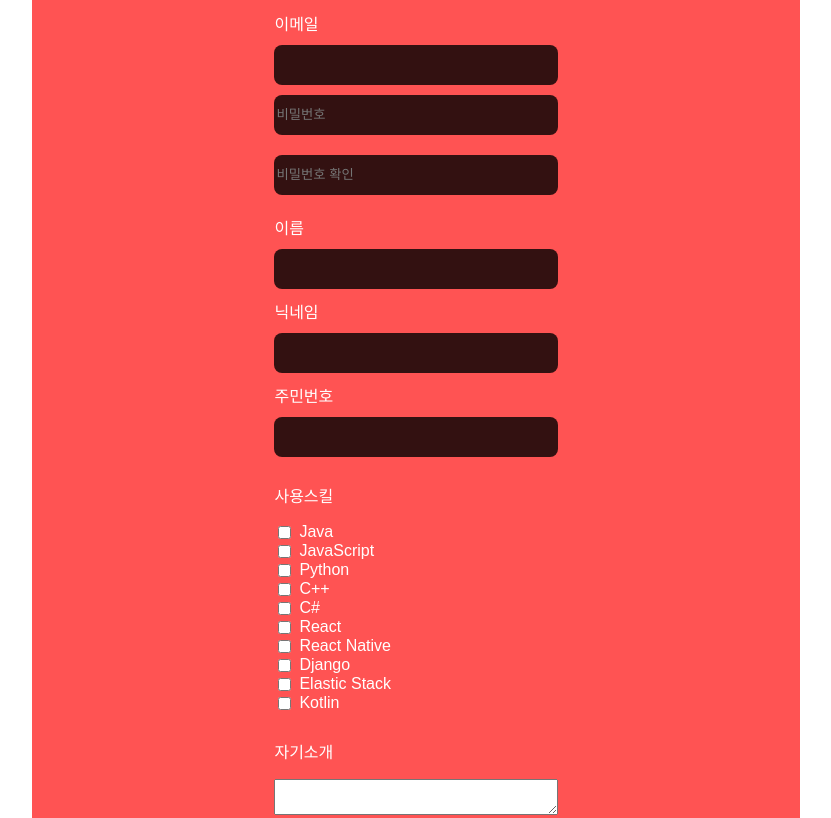
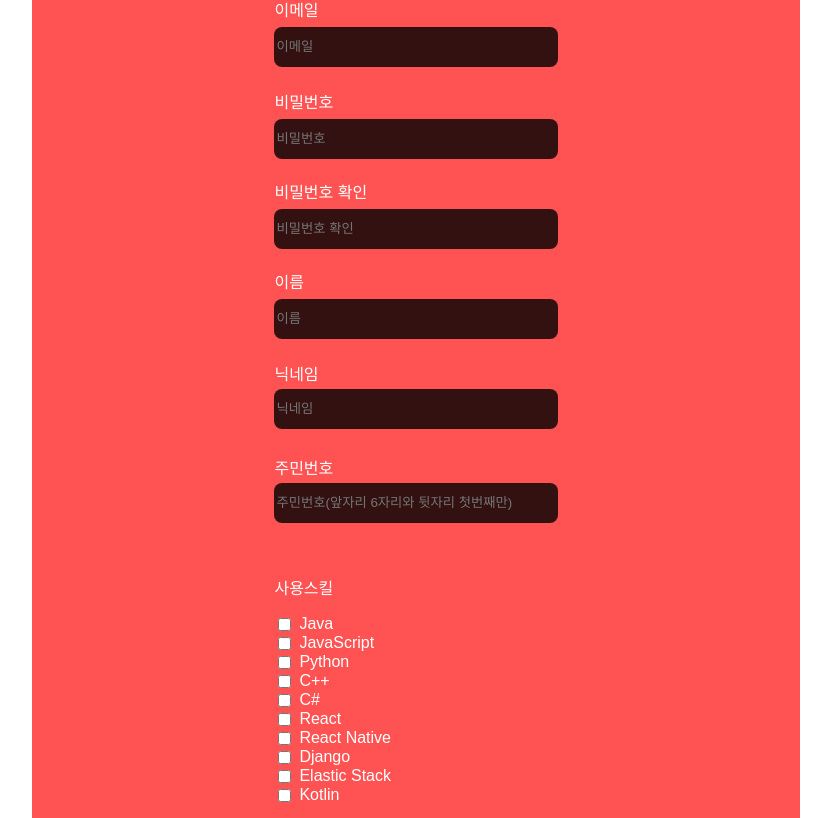
Before and after one commit to tpgh1554/Comprehensive_front, a React (Create React App) app: page /apueda/mypage/memberupdate in a window 1280 px wide. Shown: the part 482-1300 px from the top of the page, without its empty margins (224-1055 px from the left). Built offline with nearby package versions, Linux system fonts and the light colour scheme; no server answers; a web font is replaced by a local one.

Commit message:
회원관리 스타일 수정중

```diff
--- a/src/login/FindPw.jsx
+++ b/src/login/FindPw.jsx
@@ -3,6 +3,7 @@ import {
   Box,
   Contents,
   InputContainer,
+  ShortInputContainer,
   EmailBox,
   ShortInput,
   CheckBtn,
@@ -107,6 +108,7 @@ const FindPw = () => {
           <h2>비밀번호 찾기</h2>
           <InputContainer>
             <EmailBox>
+              <ShortInputContainer>
                 <ShortInput
                   placeholder="이메일"
                   value={email}
@@ -115,6 +117,7 @@ const FindPw = () => {
                 <CheckBtn onClick={authorizeMail} disabled={!emailValid}>
                   인증
                 </CheckBtn>
+              </ShortInputContainer>
               <span id="hint">
                 {email.length > 0 && (
                   <p className={emailValid ? "success" : "error"}>
@@ -124,6 +127,7 @@ const FindPw = () => {
               </span>
             </EmailBox>
             <EmailBox>
+              <ShortInputContainer>
                 <ShortInput
                   placeholder="인증번호"
                   value={inputCode}
@@ -132,6 +136,7 @@ const FindPw = () => {
                 <CheckBtn onClick={checkCode} disabled={codeValid}>
                   확인
                 </CheckBtn>
+              </ShortInputContainer>
             </EmailBox>
           </InputContainer>
           <SubmitBtn onClick={openModal}>찾기</SubmitBtn>
--- a/src/login/Login.jsx
+++ b/src/login/Login.jsx
@@ -18,14 +18,24 @@ const Container = styled.div`
   & button {
     border-radius: 8px;
     cursor: pointer;
+
     &:hover {
-      /* background-color: #c72519; */
-      background-color: white; /* hover 시 배경색 변경 */
+      background-color: white;
       border: 2px solid black;
       color: black;
     }
     &:active {
-      background-color: #87160e; /* 클릭 시 배경색 변경 */
+      background-color: #87160e;
+    }
+  }
+  & .findBtn {
+    border: 0;
+    background: none;
+    display: flex;
+    color: white;
+    &:hover {
+      background: none;
+      border: none;
     }
   }
 `;
@@ -37,7 +47,6 @@ const Box = styled.div`
   justify-content: center;
   align-items: center;
   border: 3px solid #ff5353;
-  /* background: rgba(255, 83, 53, 0.8); */
   background-color: #ff5353;
   border-radius: 10px;
   padding: 30px;
@@ -88,12 +97,7 @@ const ButtonBox = styled.div`
   width: 40%;
   justify-content: right;
 `;
-const FindBtn = styled.button`
-  border: 0;
-  background: none;
-  display: flex;
-  color: white;
-`;
+
 const SummitBtnBox = styled.div`
   display: flex;
   flex-direction: column;
@@ -180,9 +184,13 @@ const LoginPage = () => {
               onChange={(e) => setPassword(e.target.value)}
             />
             <ButtonBox>
-              <FindBtn onClick={handleFindId}>아이디찾기</FindBtn>
+              <button onClick={handleFindId} className="findBtn">
+                아이디찾기
+              </button>
               <span> / </span>
-              <FindBtn onClick={handleFindPw}>비밀번호찾기</FindBtn>
+              <button onClick={handleFindPw} className="findBtn">
+                비밀번호찾기
+              </button>
             </ButtonBox>
           </InputContainer>
           <SummitBtnBox>
--- a/src/login/MemberUpdate.js
+++ b/src/login/MemberUpdate.js
@@ -4,9 +4,8 @@ import {
   Contents,
   ProfileBox,
   InputContainer,
+  LongInputContainer,
   EmailBox,
-  ShortInput,
-  CheckBtn,
   LongInput,
   SkillCheck,
   SkillContext,
@@ -20,6 +19,27 @@ import { useNavigate } from "react-router-dom";
 import { storage } from "../api/firebase/Firebase";
 import AxiosApi from "../api/AxiosApi";
 import basicProfile from "../image/person-icon2.png";
+import styled from "styled-components";
+const EmailTag = styled.p`
+  margin-bottom: -20px;
+`;
+const PasswordTag = styled.p`
+  margin-bottom: 12px;
+  margin-top: -14px;
+`;
+const PasswordConcordTag = styled.p`
+  margin-bottom: -20px;
+`;
+const NameTag = styled.p`
+  margin-bottom: -20px;
+`;
+const NicknameTag = styled.p`
+  margin-top: -14px;
+  margin-bottom: 10px;
+`;
+const IdentityTag = styled.p`
+  margin-top: -10px;
+`;
 
 const MemberUpdate = () => {
   // 입력하는 값을 저장하기 위한 것들
@@ -267,7 +287,7 @@ const MemberUpdate = () => {
       <Box>
         <Contents>
           <h1>회원 정보 수정</h1>
-          <ProfileBox className="profileImgPath">
+          <ProfileBox className="profile">
             <div className="imgBox">
               <img src={imgSrc} alt="프로필이미지" />
             </div>
@@ -279,21 +299,31 @@ const MemberUpdate = () => {
           </ProfileBox>
 
           <InputContainer>
-            <span>이메일</span>
-            <LongInput placeholder={userInfo.email} disabled />
+            <EmailBox>
+              <LongInputContainer>
+                <EmailTag>이메일</EmailTag>
+                <LongInput placeholder="이메일" value={email} disabled />
+              </LongInputContainer>
+            </EmailBox>
+            <LongInputContainer>
+              <PasswordTag>비밀번호</PasswordTag>
               <LongInput
                 type="password"
                 placeholder="비밀번호"
                 value={password}
                 onChange={onChangePassword}
+                className="password"
               />
               <span id="hint">
                 {password.length > 0 && (
-                <p className={pwdValid ? "success" : "error"}>
+                  <span className={pwdValid ? "success" : "error"}>
                     {passwordError}
-                </p>
+                  </span>
                 )}
               </span>
+            </LongInputContainer>
+            <LongInputContainer>
+              <PasswordConcordTag>비밀번호 확인</PasswordConcordTag>
               <LongInput
                 type="password"
                 placeholder="비밀번호 확인"
@@ -302,21 +332,34 @@ const MemberUpdate = () => {
               />
               <span id="hint">
                 {password2.length > 0 && (
-                <p className={pwdConcord ? "success" : "error"}>
+                  <span className={pwdConcord ? "success" : "error"}>
                     {passwordError2}
-                </p>
+                  </span>
                 )}
               </span>
-            <span>이름</span>
-            <LongInput placeholder={userInfo.name} disabled />
-            <span>닉네임</span>
+            </LongInputContainer>
+            <LongInputContainer>
+              <NameTag>이름</NameTag>
+              <LongInput placeholder="이름" value={name} disabled />
+            </LongInputContainer>
+            <LongInputContainer>
+              <NicknameTag>닉네임</NicknameTag>
               <LongInput
+                placeholder="닉네임"
                 value={nickname}
-              placeholder={userInfo.nickname}
                 onChange={onChangeNickname}
+                className="nickname"
               />
-            주민번호
-            <LongInput placeholder={userInfo.identityNumber} disabled />
+            </LongInputContainer>
+            <LongInputContainer>
+              <IdentityTag>주민번호</IdentityTag>
+              <LongInput
+                placeholder="주민번호(앞자리 6자리와 뒷자리 첫번째만)"
+                value={identityNumber}
+                className="identityNumber"
+                disabled
+              />
+            </LongInputContainer>
             <SkillCheck>
               <p>사용스킬</p>
               {skills.map((skill, index) => (
@@ -332,17 +375,12 @@ const MemberUpdate = () => {
             </SkillCheck>
             <TextBox>
               <p>자기소개</p>
-              <Text
-                value={myInfo}
-                onChange={onChangeMyinfo}
-                placeholder={userInfo.myInfo}
-              />
+              <Text value={myInfo} onChange={onChangeMyinfo} />
             </TextBox>
           </InputContainer>
           <SubmitBtn onClick={onSubmit} disabled={isFormValid ? false : true}>
-            수정
+            가입
           </SubmitBtn>
-          {/* <SubmitBtn onClick={memberDel}>탈퇴</SubmitBtn> */}
         </Contents>
       </Box>
     </Container>
--- a/src/login/Signup.jsx
+++ b/src/login/Signup.jsx
@@ -6,6 +6,7 @@ import {
   InputContainer,
   EmailBox,
   ShortInputContainer,
+  LongInputContainer,
   ShortInput,
   CheckBtn,
   LongInput,
@@ -393,9 +394,9 @@ const SignUp = ({ profile }) => {
               </ShortInputContainer>
               <span id="hint">
                 {email.length > 0 && (
-                  <p className={emailValid ? "success" : "error"}>
+                  <span className={emailValid ? "success" : "error"}>
                     {emailError}
-                  </p>
+                  </span>
                 )}
               </span>
             </EmailBox>
@@ -411,19 +412,23 @@ const SignUp = ({ profile }) => {
                 </CheckBtn>
               </ShortInputContainer>
             </EmailBox>
+            <LongInputContainer>
               <LongInput
                 type="password"
                 placeholder="비밀번호"
                 value={password}
                 onChange={onChangePassword}
+                className="password"
               />
               <span id="hint">
                 {password.length > 0 && (
-                <p className={pwdValid ? "success" : "error"}>
+                  <span className={pwdValid ? "success" : "error"}>
                     {passwordError}
-                </p>
+                  </span>
                 )}
               </span>
+            </LongInputContainer>
+            <LongInputContainer>
               <LongInput
                 type="password"
                 placeholder="비밀번호 확인"
@@ -432,35 +437,42 @@ const SignUp = ({ profile }) => {
               />
               <span id="hint">
                 {password2.length > 0 && (
-                <p className={pwdConcord ? "success" : "error"}>
+                  <span className={pwdConcord ? "success" : "error"}>
                     {passwordError2}
-                </p>
+                  </span>
                 )}
               </span>
-
+            </LongInputContainer>
+            <LongInputContainer>
               <LongInput
                 placeholder="이름"
                 value={name}
                 onChange={onChangeName}
               />
+            </LongInputContainer>
+            <LongInputContainer>
               <LongInput
                 placeholder="닉네임"
                 value={nickname}
                 onChange={onChangeNickname}
+                className="nickname"
               />
+            </LongInputContainer>
+            <LongInputContainer>
               <LongInput
                 placeholder="주민번호(앞자리 6자리와 뒷자리 첫번째만)"
                 value={formattedIdentityNumber}
                 onChange={onChangeIdentityNumber}
+                className="identityNumber"
               />
               <span id="hint">
                 {formattedIdentityNumber.length > 0 && (
-                <p className={identifyNumberValid ? "success" : "error"}>
+                  <span className={identifyNumberValid ? "success" : "error"}>
                     {identityNumberError}
-                </p>
+                  </span>
                 )}
               </span>
-
+            </LongInputContainer>
             <SkillCheck>
               <p>사용스킬</p>
               {skills.map((skill, index) => (
--- a/src/login/style/SignFormStyle.jsx
+++ b/src/login/style/SignFormStyle.jsx
@@ -46,7 +46,18 @@ export const Contents = styled.div`
   align-items: center;
   justify-content: center;
   flex-direction: column;
-  gap: 10px;
+  & span {
+    position: relative;
+    height: 12px;
+    margin-bottom: -44px;
+    padding-bottom: -20px;
+    font-size: 12px;
+    display: flex;
+    justify-content: center;
+  }
+  & #hint {
+    color: black;
+  }
 `;
 
 export const ProfileBox = styled.div`
@@ -54,7 +65,6 @@ export const ProfileBox = styled.div`
   flex-direction: column;
   justify-content: center;
   align-items: center;
-  gap: 10px;
   /* &.profile {
     width: 100%;
     display: flex;
@@ -98,18 +108,24 @@ export const ProfileBox = styled.div`
 export const InputContainer = styled.div`
   display: flex;
   flex-direction: column;
-  gap: 10px;
   width: 40%;
+  gap: 36px;
 `;
 
 export const EmailBox = styled.div`
-  gap: 10px;
   display: flex;
   flex-direction: column;
+  justify-content: space-evenly;
 `;
 export const ShortInputContainer = styled.div`
   display: flex;
-  /* flex-direction: row; */
+  justify-content: space-between;
+  margin-top: 26px;
+`;
+
+export const LongInputContainer = styled.div`
+  display: flex;
+  flex-direction: column;
 `;
 
 export const ShortInput = styled.input`
@@ -126,12 +142,20 @@ export const CheckBtn = styled.button`
 
 export const LongInput = styled.input`
   height: 40px;
+  margin-top: 26px;
   background-color: rgba(0, 0, 0, 0.8);
+  &.password {
+    margin-top: -6px;
+  }
+  &.nickname {
+    margin-top: -6px;
+  }
+  &.identityNumber {
+    margin-top: -12px;
+  }
 `;
 
-export const SkillCheck = styled.div`
-  /* display: flex; */
-`;
+export const SkillCheck = styled.div``;
 
 export const SkillContext = styled.div`
   display: flex;
@@ -148,6 +172,11 @@ export const TextBox = styled.div``;
 
 export const Text = styled.textarea`
   width: 100%;
+  height: 100px;
+  color: white;
+  background-color: rgba(0, 0, 0, 0.8);
+  border: none;
+  border-radius: 8px;
 `;
 
 export const SubmitBtn = styled.button`
@@ -174,4 +203,5 @@ export const PrivacyBox = styled.div`
 export const PrivacyBtn = styled.button`
   border: 0;
   background: none;
+  color: white;
 `;
```
Lines whose indentation alone changed are shown as unchanged.
